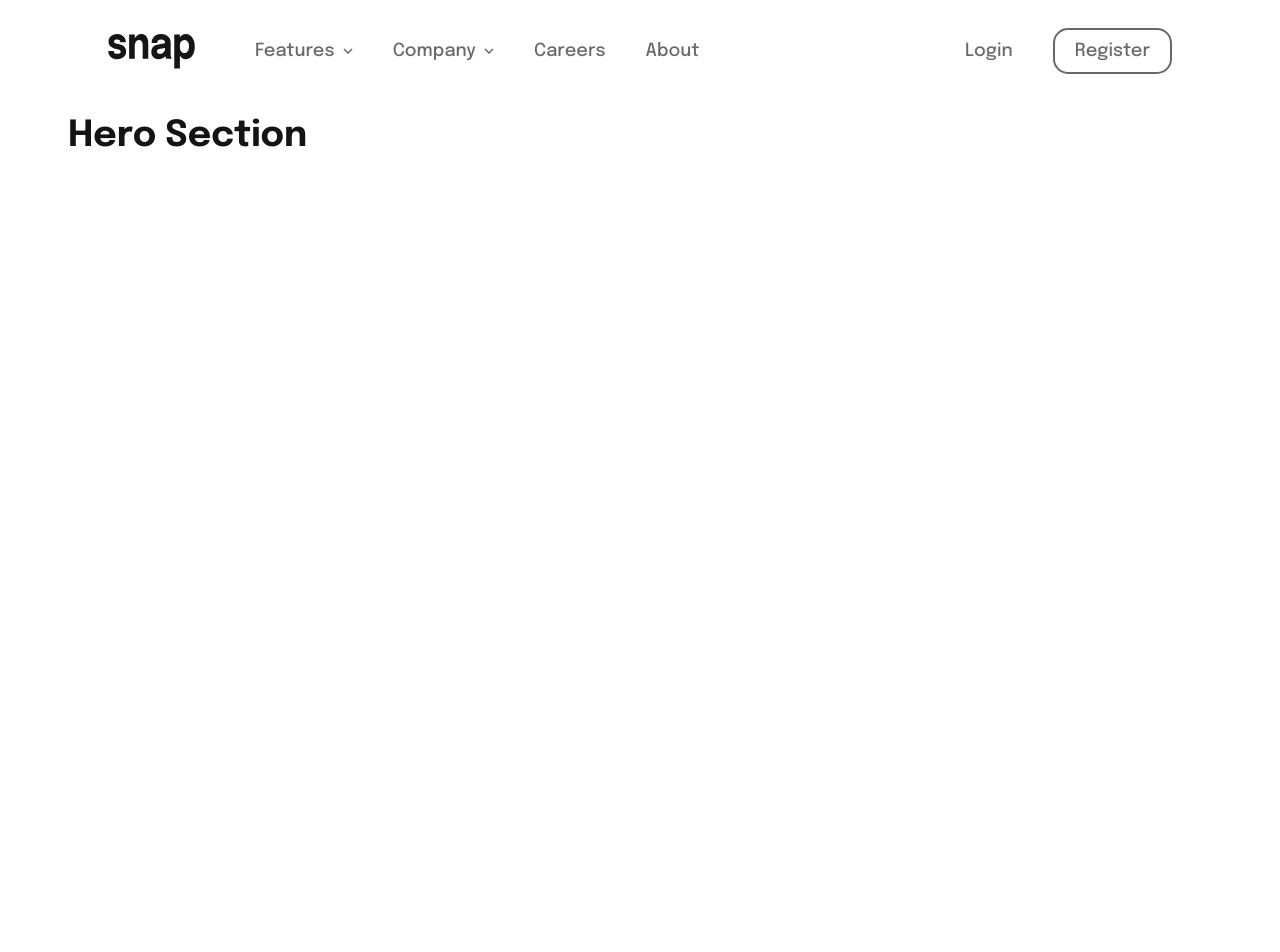
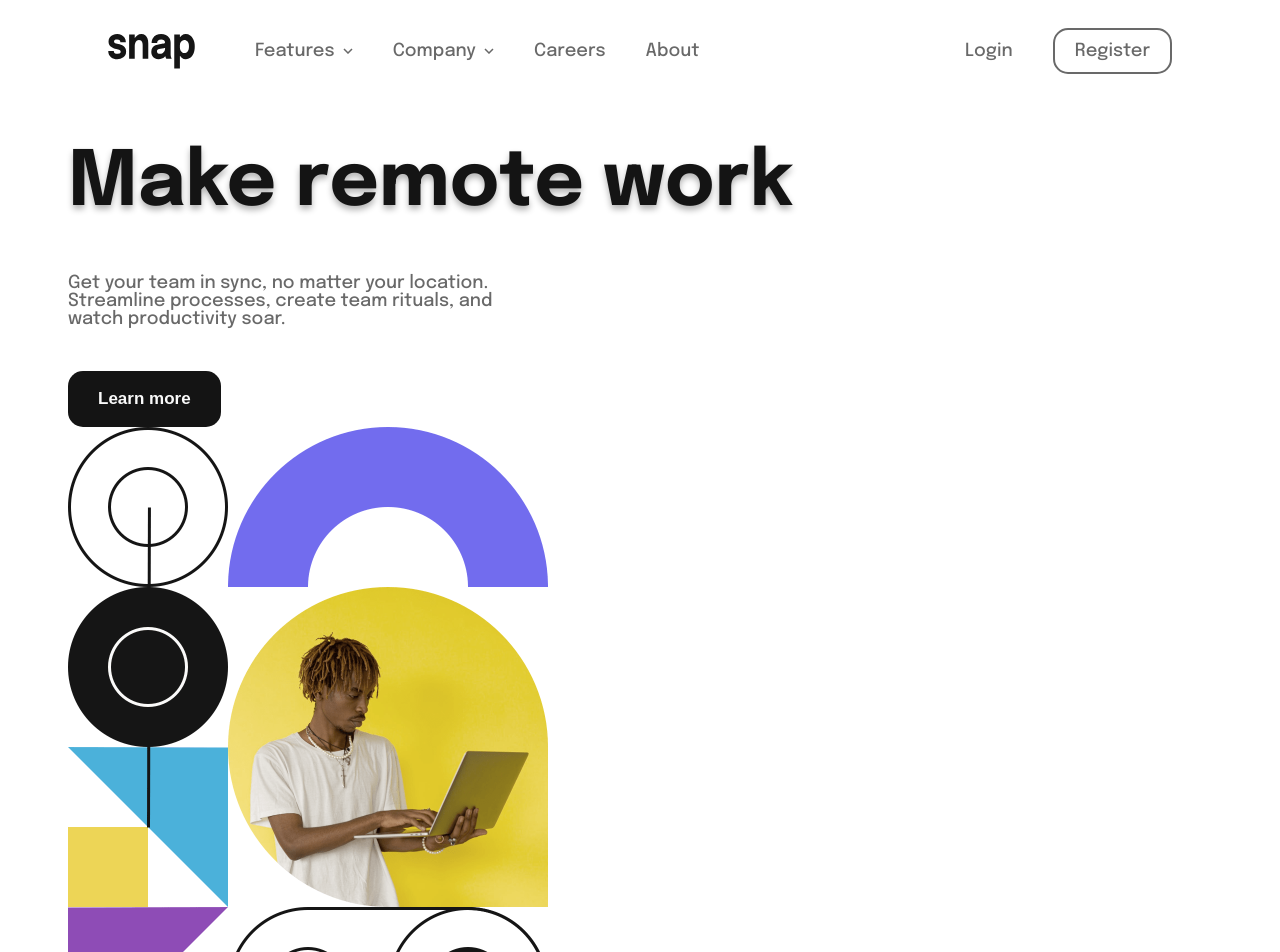
Before and after one commit to skrobman/Snap, a React (Create React App) app: page / in a window 1280 px wide. Shown: the top 952 px of the page. Before the commit the page ends 800 px from the top, so only its background shows below. Built offline with nearby package versions, Linux system fonts and the light colour scheme.

Commit message:
Added some elements at hero section

```diff
--- a/src/features/HeroSection/Hero.jsx
+++ b/src/features/HeroSection/Hero.jsx
@@ -1,7 +1,11 @@
+import InformationSection from "./ui/InformationSection/InformationSection";
+
 const Hero = () => {
     return (
         <>
-            <h1>Hero Section</h1>
+            <div className="hero-container">
+                <InformationSection />
+            </div>
         </>
     )
 }
--- /dev/null
+++ b/src/features/HeroSection/ui/InformationSection/InformationSection.jsx
@@ -0,0 +1,45 @@
+import {useEffect, useState} from "react";
+import './InformationSection.scss'
+
+const InformationSection = () => {
+
+    const [isWideScreen, setIsWideScreen] = useState(window.innerWidth > 1440)
+
+    useEffect(() => {
+        const handleWindowResize = () => {
+            setIsWideScreen(window.innerWidth > 1440)
+        };
+
+        window.addEventListener('resize', handleWindowResize);
+        return () => {
+            window.removeEventListener('resize', handleWindowResize);
+        }
+    }, [])
+
+    return (
+
+        <>
+            <div className="information-container">
+                <div className="text-container">
+                    <h1>
+                        Make
+                        {isWideScreen ? <br/> : " "}
+                        remote work
+                    </h1>
+                    <p>
+                        Get your team in sync, no matter your location.<br/>
+                        Streamline processes, create team rituals, and<br/>
+                        watch productivity soar.
+                    </p>
+                    <button>Learn more</button>
+                </div>
+
+            </div>
+            <div className="background">
+
+            </div>
+        </>
+    )
+}
+
+export default InformationSection;
--- /dev/null
+++ b/src/features/HeroSection/ui/InformationSection/InformationSection.scss
@@ -0,0 +1,44 @@
+@use "../../../../style" as *;
+
+.information-container {
+
+  .text-container {
+    h1 {
+      font-weight: 700;
+      font-size: 76px;
+      text-shadow: 0px 4px 6px rgba(0, 0, 0, 0.3);
+    }
+
+    p {
+      color: $greyColor;
+    }
+
+    button {
+      color: $whiteColor;
+      cursor: pointer;
+      padding: 18px 30px;
+      background: $blackColor;
+      border-radius: 15px;
+      border: none;
+      font-size: 17px;
+      font-weight: 700;
+      transition: all 0.3s ease;
+      margin-top: 25px;
+
+      &:hover {
+        background: $whiteColor;
+        color: $blackColor;
+        border: 1px solid $blackColor;
+      }
+    }
+  }
+}
+
+.background {
+  background-image: url('../../../../../public/images/image-hero-desktop.png');
+  background-size: cover;
+  background-position: center;
+  background-repeat: no-repeat;
+  width: 480px;
+  height: 640px;
+}
```
Also changed, not shown: public/images/image-hero-desktop.png (added).
